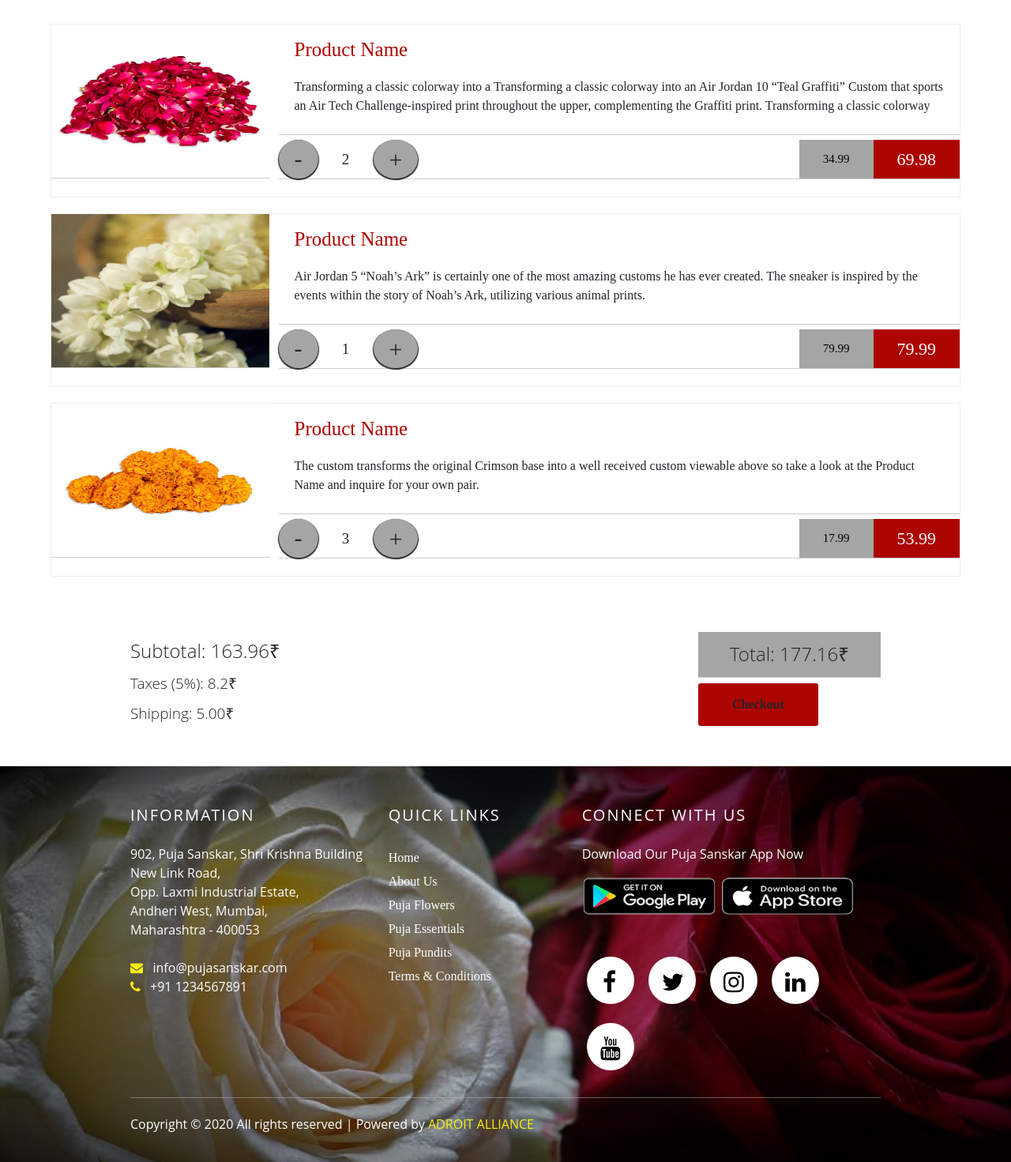
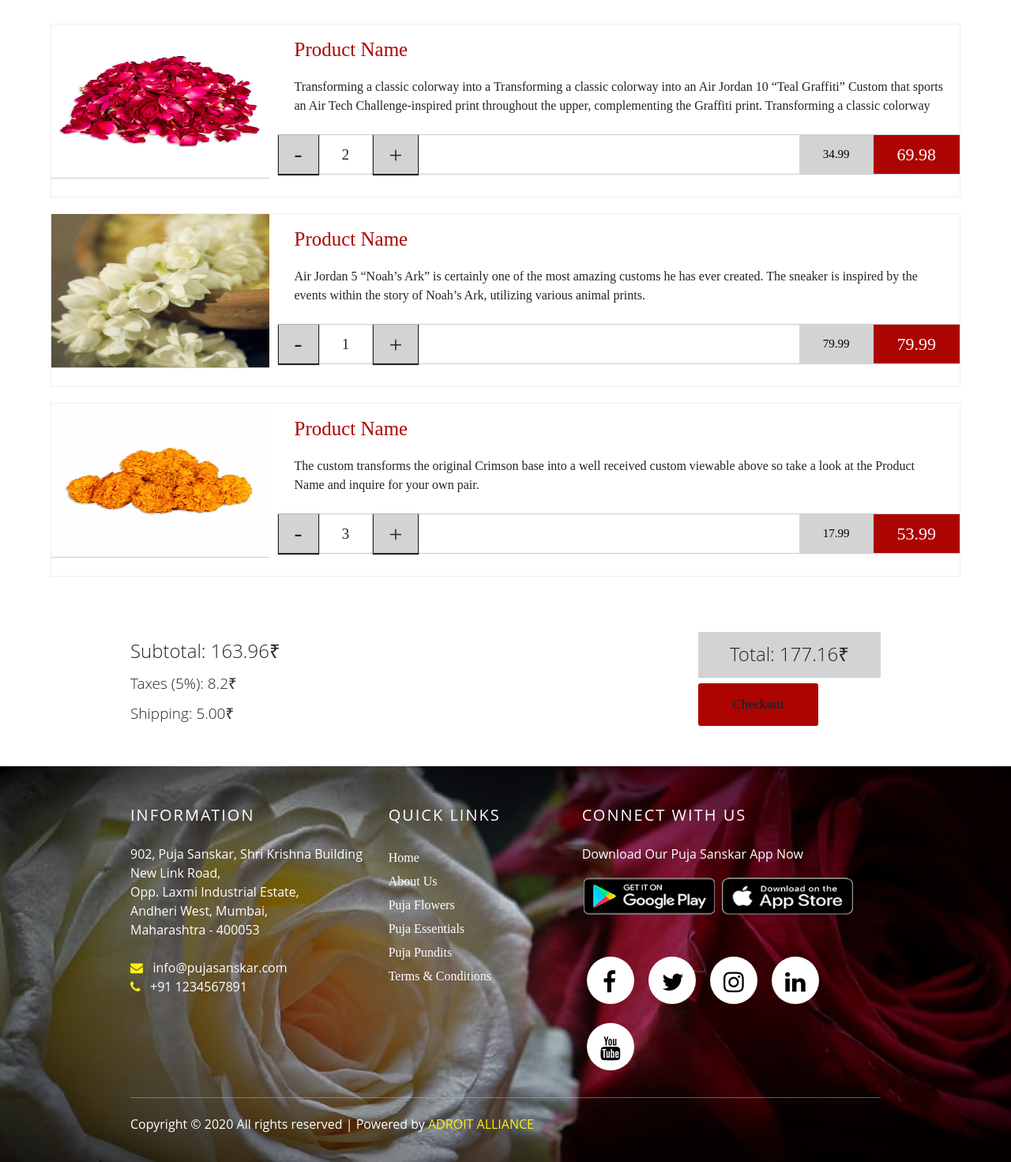
Before and after one commit to Shrirama-Upadhya-A/poojas-final, a PHP site: page /cart.html in a window 1280 px wide. Shown: the part 217-1688 px from the top of the page at 79% size. Run offline with PHP 8.4, Linux system fonts and the light colour scheme; some libraries are stand-ins or nearby versions; some web fonts are replaced.

Commit message:
Update cart.css

```diff
--- a/css/cart.css
+++ b/css/cart.css
@@ -803,12 +803,12 @@ a {
 
 .product footer.content {
     height: 50px;
-    margin: 6px 0 0 0;
+    margin: 0 0 0 0;
     padding: 0;
 }
 
 .product footer .price {
-    background: #a5a5a5;
+    background: #d3d3d3;
     color: #000;
     float: right;
     font-size: 15px;
@@ -856,13 +856,12 @@ a {
 
 .qt-plus,
 .qt-minus {
-    background: #a5a5a5;
+    background: #d3d3d3;
     border: none;
     font-size: 30px;
     font-weight: 300;
     height: 100%;
     box-shadow: 0px 1px 1px 1px;
-    border-radius: 100%;
     padding: 0 20px;
     -webkit-transition: background.2s linear;
     -moz-transition: background .2s linear;
@@ -895,7 +894,7 @@ a {
 }
 
 #site-footer h1 {
-    background: #a5a5a5;
+    background: #d3d3d3;
     border: 1px solid #ccc;
     border-style: none none solid none;
     font-size: 24px;
@@ -926,7 +925,7 @@ a {
 }
 
 .type {
-    background: #a5a5a5;
+    background: #d3d3d3;
     font-size: 13px;
     padding: 10px 16px;
     left: 100%;
```
